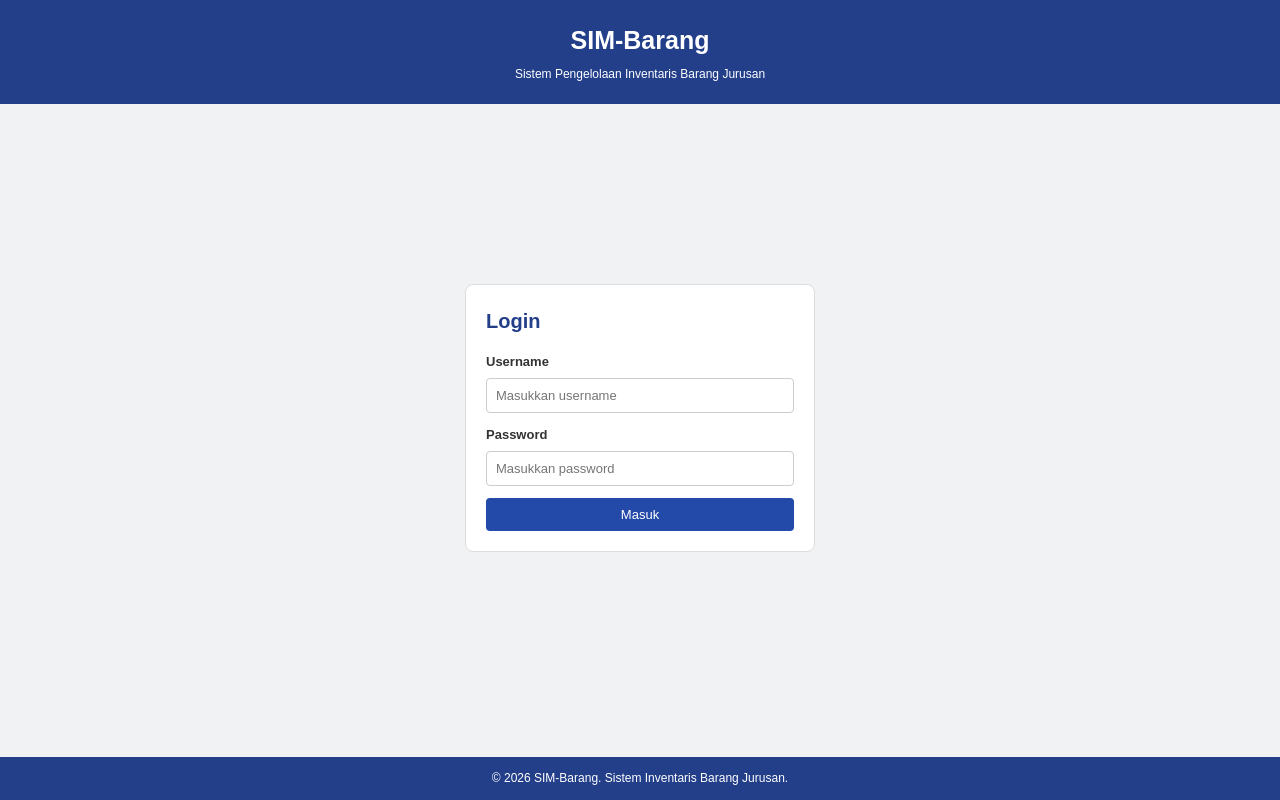
After one commit to bungaenjelina93-coder/sim-barang, a PHP site: page /login.php in a window 1280 px wide. The commit adds this page. Run offline with PHP 8.4, Linux system fonts and the light colour scheme.

Commit message:
Pertemuan 6: Autentikasi dan Manajemen Session PHP

```diff
--- /dev/null
+++ b/login.php
@@ -0,0 +1,119 @@
+
+<?php
+session_start();
+
+// Jika pengguna sudah login, arahkan ke halaman utama
+if (isset($_SESSION["login"]) && $_SESSION["login"] === true) {
+    header("Location: index.php");
+    exit;
+}
+
+// Data pengguna
+$users = [
+    "admin" => [
+        "password" => "bunga123",
+        "nama" => "Administrator"
+    ]
+];
+
+$error = "";
+
+// Memproses login
+if ($_SERVER["REQUEST_METHOD"] === "POST") {
+
+    $username = trim($_POST["username"] ?? "");
+    $password = $_POST["password"] ?? "";
+
+    if (
+        isset($users[$username]) &&
+        $password === $users[$username]["password"]
+    ) {
+        session_regenerate_id(true);
+
+        $_SESSION["login"] = true;
+        $_SESSION["username"] = $username;
+        $_SESSION["nama"] = $users[$username]["nama"];
+
+        header("Location: index.php");
+        exit;
+
+    } else {
+        $error = "Username atau password salah!";
+    }
+}
+?>
+
+<!DOCTYPE html>
+<html lang="id">
+<head>
+    <meta charset="UTF-8">
+    <meta name="viewport" content="width=device-width, initial-scale=1.0">
+    <title>Login SIM-Barang</title>
+
+    <link rel="stylesheet" href="style.css">
+</head>
+
+<body class="login-page">
+
+    <!-- HEADER -->
+    <header class="login-header">
+        <h1>SIM-Barang</h1>
+        <p>Sistem Pengelolaan Inventaris Barang Jurusan</p>
+    </header>
+
+    <!-- FORM LOGIN -->
+    <main class="login-main">
+
+        <section class="login-card">
+
+            <h2>Login</h2>
+
+            <?php if ($error !== ""): ?>
+                <p class="login-error">
+                    <?= htmlspecialchars($error, ENT_QUOTES, "UTF-8") ?>
+                </p>
+            <?php endif; ?>
+
+            <form action="login.php" method="POST" class="login-form">
+
+                <div class="form-group">
+                    <label for="username">Username</label>
+
+                    <input
+                        type="text"
+                        id="username"
+                        name="username"
+                        placeholder="Masukkan username"
+                        autocomplete="username"
+                        required
+                    >
+                </div>
+
+                <div class="form-group">
+                    <label for="password">Password</label>
+
+                    <input
+                        type="password"
+                        id="password"
+                        name="password"
+                        placeholder="Masukkan password"
+                        autocomplete="current-password"
+                        required
+                    >
+                </div>
+
+                <button type="submit">Masuk</button>
+
+            </form>
+
+        </section>
+
+    </main>
+
+    <!-- FOOTER -->
+    <footer class="login-footer">
+        <p>&copy; 2026 SIM-Barang. Sistem Inventaris Barang Jurusan.</p>
+    </footer>
+
+</body>
+</html>
--- a/style.css
+++ b/style.css
@@ -227,3 +227,119 @@ footer {
     }
 
 }
+
+/* =================================
+   HALAMAN LOGIN SIM-BARANG
+================================= */
+
+.login-page {
+    min-height: 100vh;
+    display: flex;
+    flex-direction: column;
+    background-color: #f1f2f4;
+}
+
+/* HEADER LOGIN */
+.login-header {
+    width: 100%;
+    background-color: #233f8a;
+    color: white;
+    text-align: center;
+    padding: 20px 15px;
+}
+
+.login-header h1 {
+    color: white;
+    margin-bottom: 5px;
+    font-size: 25px;
+}
+
+.login-header p {
+    font-size: 12px;
+}
+
+/* KONTEN LOGIN */
+.login-main {
+    width: 100%;
+    max-width: none;
+    flex: 1;
+    margin: 0;
+    padding: 30px 15px;
+    display: flex;
+    justify-content: center;
+    align-items: center;
+}
+
+/* KARTU LOGIN */
+.login-card {
+    width: 100%;
+    max-width: 350px;
+    background-color: white;
+    padding: 20px;
+    border: 1px solid #ddd;
+    border-radius: 8px;
+}
+
+.login-card h2 {
+    color: #233f8a;
+    font-size: 20px;
+    margin-bottom: 15px;
+}
+
+/* FORM LOGIN */
+.login-form {
+    display: flex;
+    flex-direction: column;
+    gap: 12px;
+}
+
+.login-form .form-group {
+    display: flex;
+    flex-direction: column;
+    gap: 5px;
+}
+
+.login-form label {
+    font-size: 13px;
+    font-weight: bold;
+}
+
+.login-form input {
+    width: 100%;
+    padding: 9px;
+    font-size: 13px;
+    border: 1px solid #ccc;
+    border-radius: 4px;
+}
+
+.login-form button {
+    width: 100%;
+    padding: 9px;
+    background-color: #2349a9;
+    color: white;
+    border: none;
+    border-radius: 4px;
+    cursor: pointer;
+    font-size: 13px;
+}
+
+.login-form button:hover {
+    background-color: #18377f;
+}
+
+/* PESAN ERROR */
+.login-error {
+    color: #dc3545;
+    font-size: 13px;
+    margin-bottom: 10px;
+}
+
+/* FOOTER LOGIN */
+.login-footer {
+    width: 100%;
+    background-color: #233f8a;
+    color: white;
+    text-align: center;
+    padding: 12px;
+    font-size: 12px;
+}
```
Also changed, not shown: Barang.php (added, +26 -0 lines), index.php (renamed from index.html, +10 -0 lines), logout.php (added, +14 -0 lines), simpan.php (+11 -1 lines).
